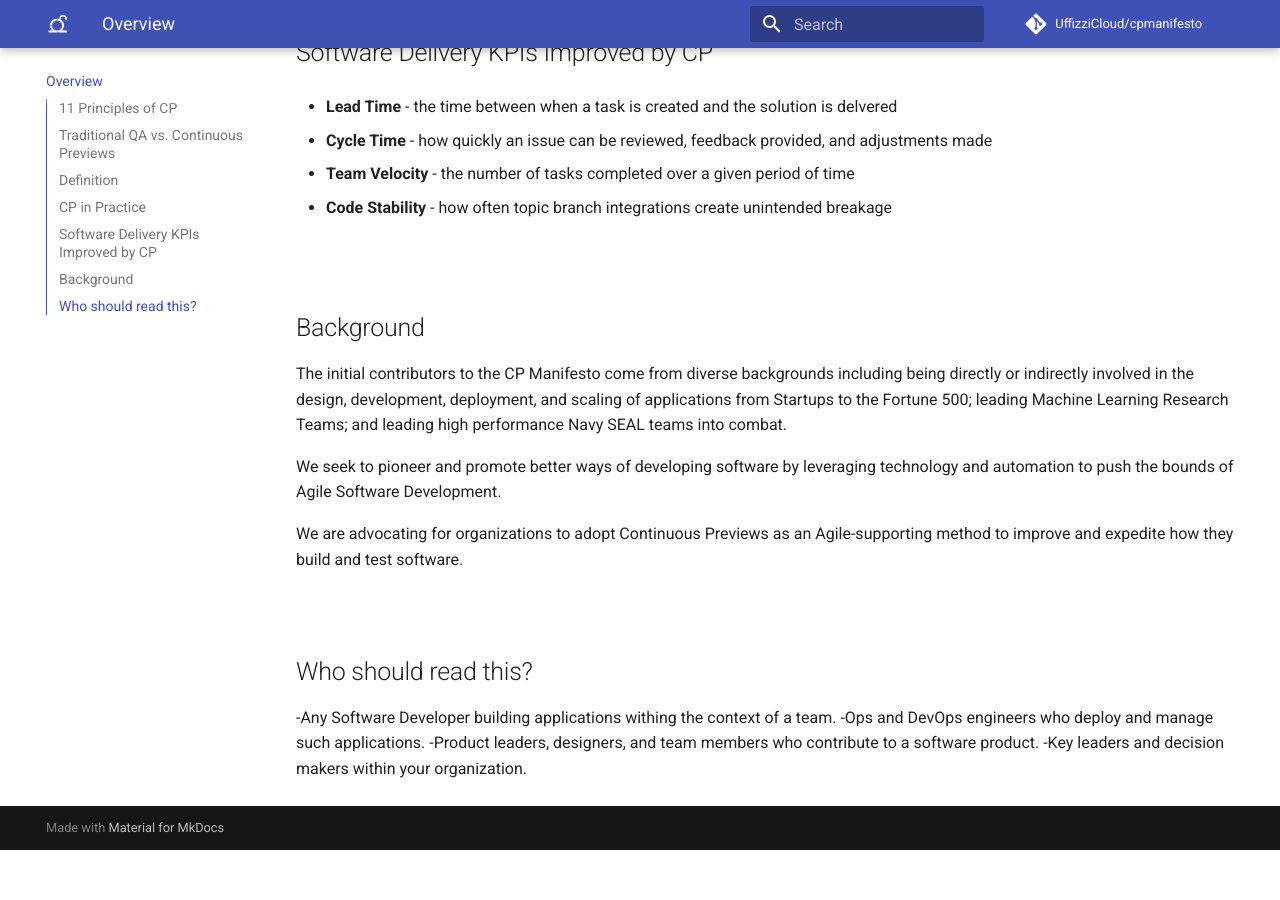
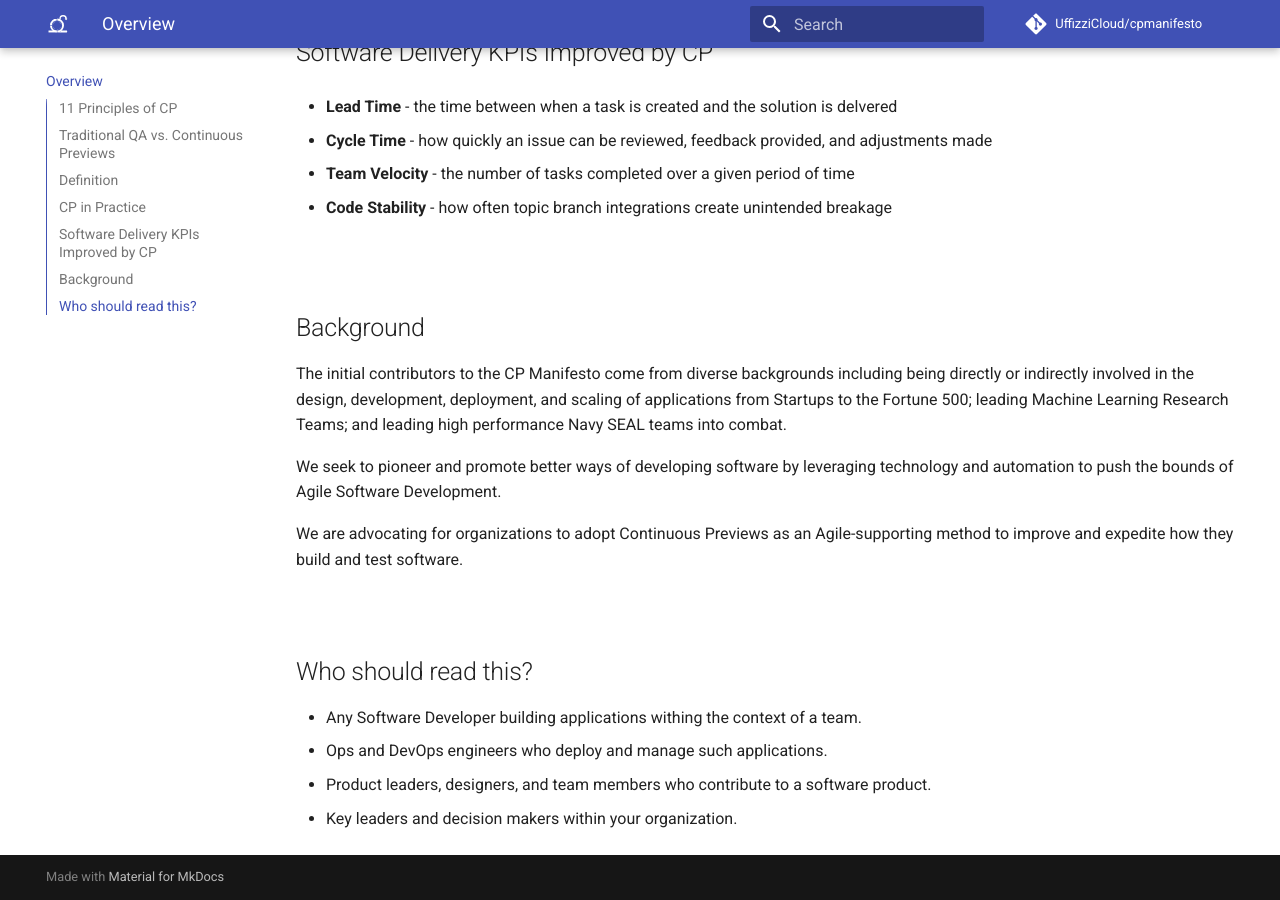
Before and after one commit to UffizziCloud/continuous_previews, an MkDocs documentation site: the page built from docs/index.md, in a window 1280 px wide and 900 px high, scrolled down 2855 px. Built offline with MkDocs 1.6.1 and Material for MkDocs 9.7.7, drawn with Linux system fonts in a browser that asks for light colours; comment, search, counter and statistics services are not loaded; before the commit the page ends 3705 px from its top, so only the background shows below that.

```diff
--- a/docs/index.md
+++ b/docs/index.md
@@ -72,7 +72,7 @@ We are advocating for organizations to adopt Continuous Previews as an Agile-sup
 
 &nbsp;
 ## Who should read this?
--Any Software Developer building applications withing the context of a team.
--Ops and DevOps engineers who deploy and manage such applications.
--Product leaders, designers, and team members who contribute to a software product.
--Key leaders and decision makers within your organization.
+* Any Software Developer building applications withing the context of a team.
+* Ops and DevOps engineers who deploy and manage such applications.
+* Product leaders, designers, and team members who contribute to a software product.
+* Key leaders and decision makers within your organization.
```
